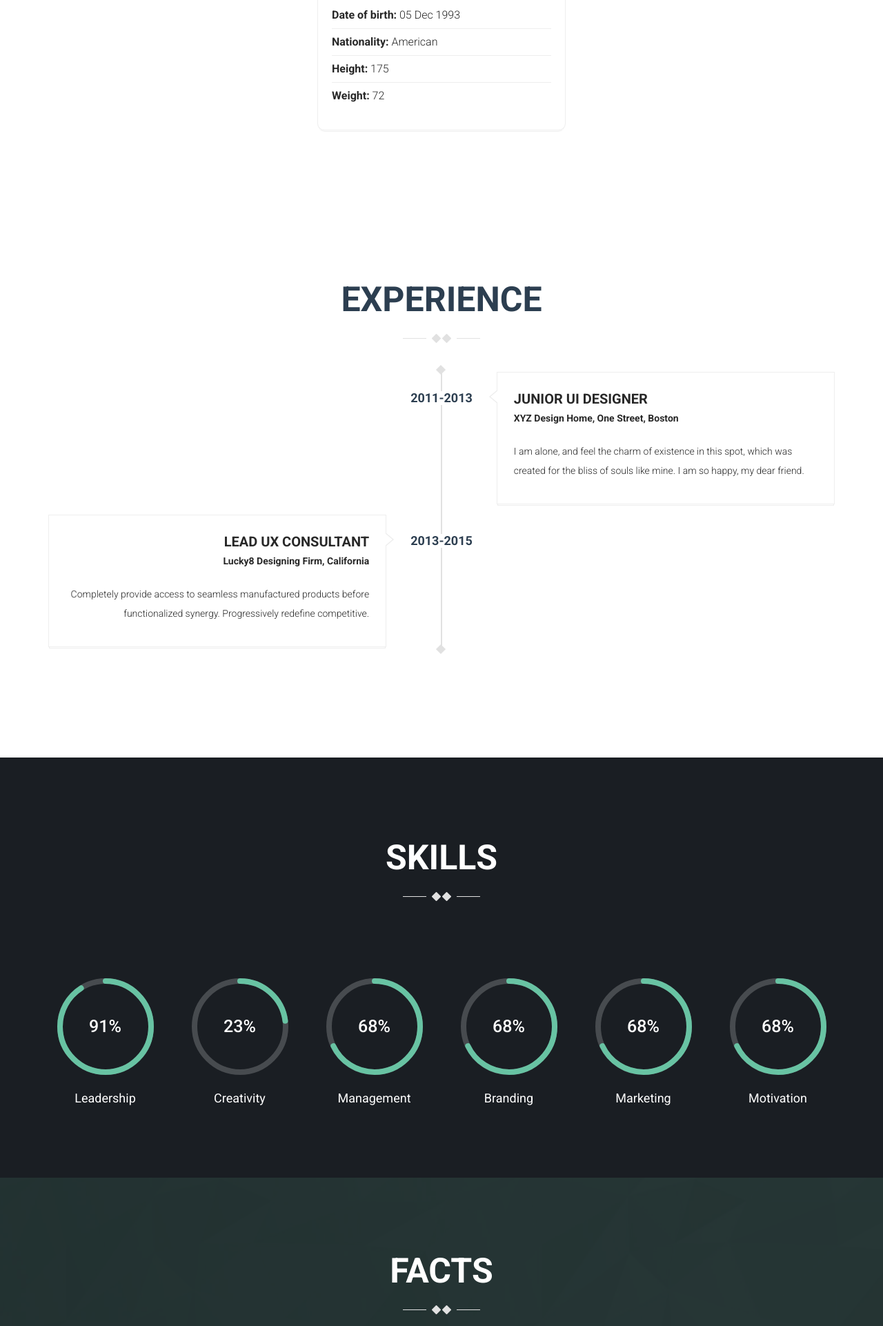
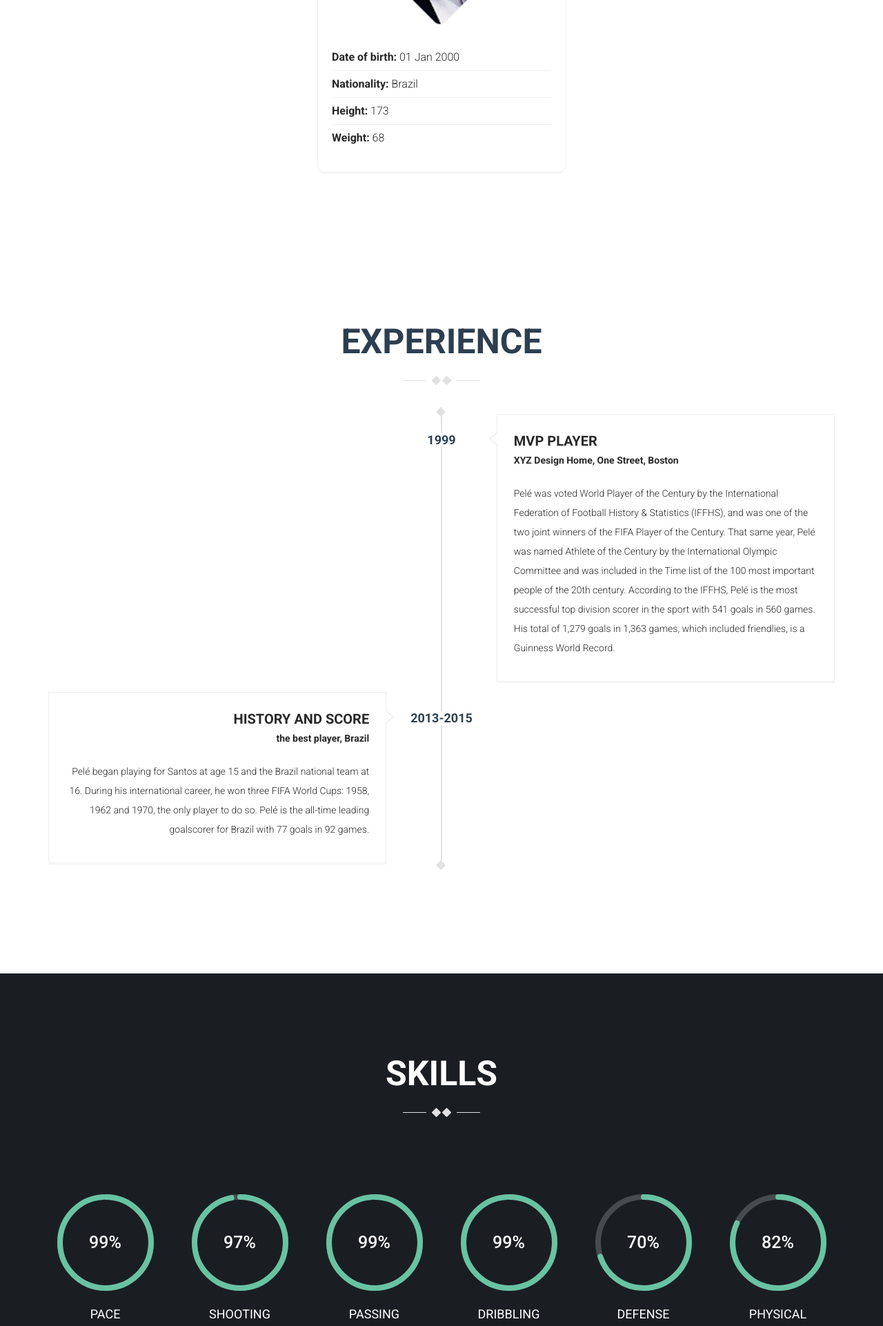
Before and after one commit to yacht2562/2020M4_02, a plain HTML site: page index.html in a window 1280 px wide. Shown: the part 738-2660 px from the top of the page at 69% size. Drawn offline with Linux system fonts and the light colour scheme; some packages are replaced by stand-ins of ours; a script that the page names is missing.

Commit message:
Change player style
Change to shadow

```diff
--- a/index.html
+++ b/index.html
@@ -98,7 +98,7 @@
               <li><a href="#about">About me</a></li>
               <li><a href="#resume">Experience</a></li>
               <li><a href="#skills">Skills</a></li>
-              <li><a href="#facts">Facts</a></li>
+              <li><a href="#facts">FUTHEAD RATINGS</a></li>
             </ul>
           </div>
         </div>
@@ -116,13 +116,16 @@
           <div class="col-md-4 col-md-push-4">
             <div class="biography">
               <div class="myphoto">
-                <img src="assets/images/myphoto.jpg" alt="" />
+                <img
+                  src="assets/images/240px-Pele_by_John_Mathew_Smith.jpg"
+                  alt=""
+                />
               </div>
               <ul>
-                <li><strong>Date of birth:</strong> 05 Dec 1993</li>
-                <li><strong>Nationality:</strong> American</li>
-                <li><strong>Height:</strong> 175</li>
-                <li><strong>Weight:</strong> 72</li>
+                <li><strong>Date of birth:</strong> 01 Jan 2000</li>
+                <li><strong>Nationality:</strong> Brazil</li>
+                <li><strong>Height:</strong> 173</li>
+                <li><strong>Weight:</strong> 68</li>
               </ul>
             </div>
           </div>
@@ -145,23 +148,32 @@
               <ul class="timeline">
                 <li class="timeline-inverted">
                   <div class="posted-date">
-                    <span class="month">2011-2013</span>
+                    <span class="month">1999</span>
                   </div>
                   <!-- /posted-date -->
 
                   <div class="timeline-panel wow fadeInUp">
                     <div class="timeline-content">
                       <div class="timeline-heading">
-                        <h3>Junior ui designer</h3>
+                        <h3>MVP PLAYER</h3>
                         <span>XYZ Design Home, One Street, Boston</span>
                       </div>
                       <!-- /timeline-heading -->
 
                       <div class="timeline-body">
                         <p>
-                          I am alone, and feel the charm of existence in this
-                          spot, which was created for the bliss of souls like
-                          mine. I am so happy, my dear friend.
+                          Pelé was voted World Player of the Century by the
+                          International Federation of Football History &
+                          Statistics (IFFHS), and was one of the two joint
+                          winners of the FIFA Player of the Century. That same
+                          year, Pelé was named Athlete of the Century by the
+                          International Olympic Committee and was included in
+                          the Time list of the 100 most important people of the
+                          20th century. According to the IFFHS, Pelé is the most
+                          successful top division scorer in the sport with 541
+                          goals in 560 games. His total of 1,279 goals in 1,363
+                          games, which included friendlies, is a Guinness World
+                          Record.
                         </p>
                       </div>
                       <!-- /timeline-body -->
@@ -180,16 +192,18 @@
                   <div class="timeline-panel wow fadeInUp">
                     <div class="timeline-content">
                       <div class="timeline-heading">
-                        <h3>Lead UX Consultant</h3>
-                        <span>Lucky8 Designing Firm, California</span>
+                        <h3>History and Score</h3>
+                        <span>the best player, Brazil</span>
                       </div>
                       <!-- /timeline-heading -->
 
                       <div class="timeline-body">
                         <p>
-                          Completely provide access to seamless manufactured
-                          products before functionalized synergy. Progressively
-                          redefine competitive.
+                          Pelé began playing for Santos at age 15 and the Brazil
+                          national team at 16. During his international career,
+                          he won three FIFA World Cups: 1958, 1962 and 1970, the
+                          only player to do so. Pelé is the all-time leading
+                          goalscorer for Brazil with 77 goals in 92 games.
                         </p>
                       </div>
                       <!-- /timeline-body -->
@@ -215,50 +229,50 @@
 
         <div class="row more-skill text-center">
           <div class="col-xs-12 col-sm-4 col-md-2">
-            <div class="chart" data-percent="91" data-color="e74c3c">
+            <div class="chart" data-percent="99" data-color="e74c3c">
               <span class="percent"></span>
               <div class="chart-text">
-                <span>leadership</span>
+                <span>PACE</span>
               </div>
             </div>
           </div>
           <div class="col-xs-12 col-sm-4 col-md-2">
-            <div class="chart" data-percent="23" data-color="2ecc71">
+            <div class="chart" data-percent="97" data-color="2ecc71">
               <span class="percent"></span>
               <div class="chart-text">
-                <span>Creativity</span>
+                <span>SHOOTING</span>
               </div>
             </div>
           </div>
           <div class="col-xs-12 col-sm-4 col-md-2">
-            <div class="chart" data-percent="68" data-color="3498db">
+            <div class="chart" data-percent="99" data-color="3498db">
               <span class="percent"></span>
               <div class="chart-text">
-                <span>Management</span>
+                <span>PASSING</span>
               </div>
             </div>
           </div>
           <div class="col-xs-12 col-sm-4 col-md-2">
-            <div class="chart" data-percent="68" data-color="3498db">
+            <div class="chart" data-percent="99" data-color="3498db">
               <span class="percent"></span>
               <div class="chart-text">
-                <span>Branding</span>
+                <span>DRIBBLING</span>
               </div>
             </div>
           </div>
           <div class="col-xs-12 col-sm-4 col-md-2">
-            <div class="chart" data-percent="68" data-color="3498db">
+            <div class="chart" data-percent="70" data-color="warning">
               <span class="percent"></span>
               <div class="chart-text">
-                <span>Marketing</span>
+                <span>DEFENSE</span>
               </div>
             </div>
           </div>
           <div class="col-xs-12 col-sm-4 col-md-2">
-            <div class="chart" data-percent="68" data-color="3498db">
+            <div class="chart" data-percent="82" data-color="3498db">
               <span class="percent"></span>
               <div class="chart-text">
-                <span>Motivation</span>
+                <span>PHYSICAL</span>
               </div>
             </div>
           </div>
@@ -277,29 +291,29 @@
     >
       <div class="tt-overlay-bg">
         <div class="container">
-          <h2 class="section-title wow fadeInUp">Facts</h2>
+          <h2 class="section-title wow fadeInUp">FUTHEAD RATINGS</h2>
           <div class="row">
             <div class="col-md-12">
               <div class="count-wrap">
                 <div class="col-sm-3 col-xs-6">
-                  <i class="fa fa-flask"></i>
-                  <h3 class="timer">7</h3>
-                  <p>Years of Experience</p>
+                  <i class="fa fa-flash"></i>
+                  <h3 class="timer">92</h3>
+                  <p>ATTACKER</p>
                 </div>
                 <div class="col-sm-3 col-xs-6">
                   <i class="fa fa-thumbs-up"></i>
-                  <h3 class="timer">651</h3>
-                  <p>Projects Done</p>
+                  <h3 class="timer">94</h3>
+                  <p>CREATER</p>
                 </div>
                 <div class="col-sm-3 col-xs-6">
                   <i class="fa fa-users"></i>
-                  <h3 class="timer">251</h3>
-                  <p>Happy Clients</p>
+                  <h3 class="timer">63</h3>
+                  <p>DEFENSEDER</p>
                 </div>
                 <div class="col-sm-3 col-xs-6">
                   <i class="fa fa-trophy"></i>
-                  <h3 class="timer">5</h3>
-                  <p>Awards Won</p>
+                  <h3 class="timer">527</h3>
+                  <p>TOTAL STATS</p>
                 </div>
               </div>
               <!-- /count-wrap -->
```
Also changed, not shown: assets/images/240px-Pele_by_John_Mathew_Smith.jpg (added).
